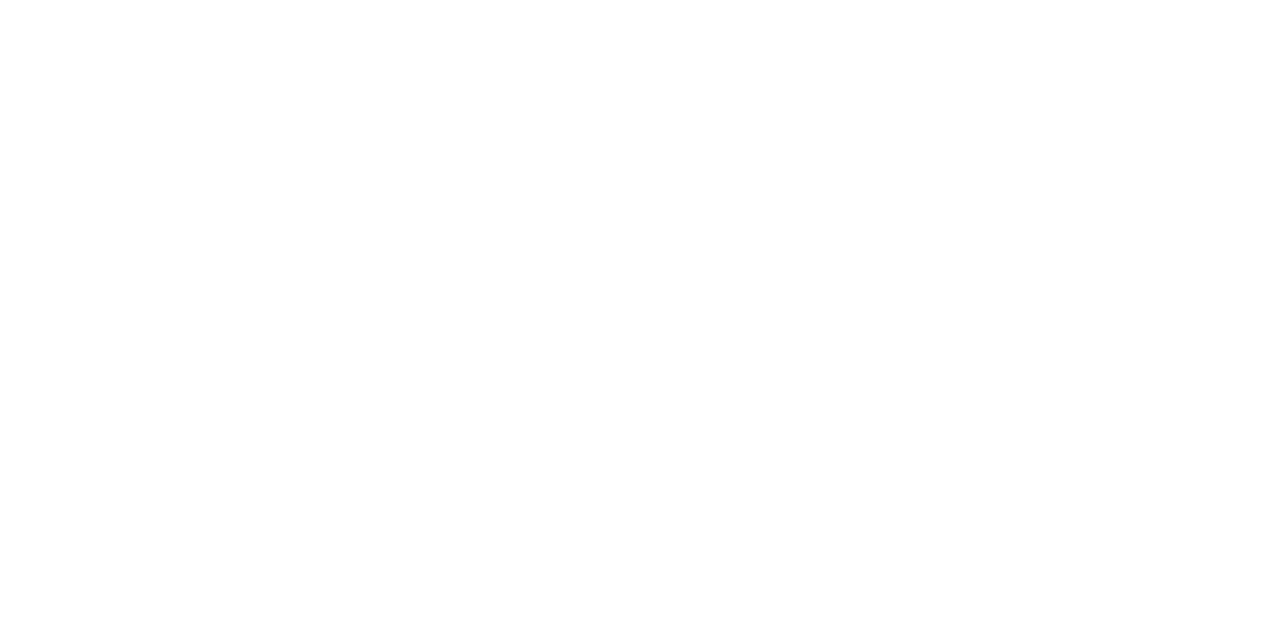
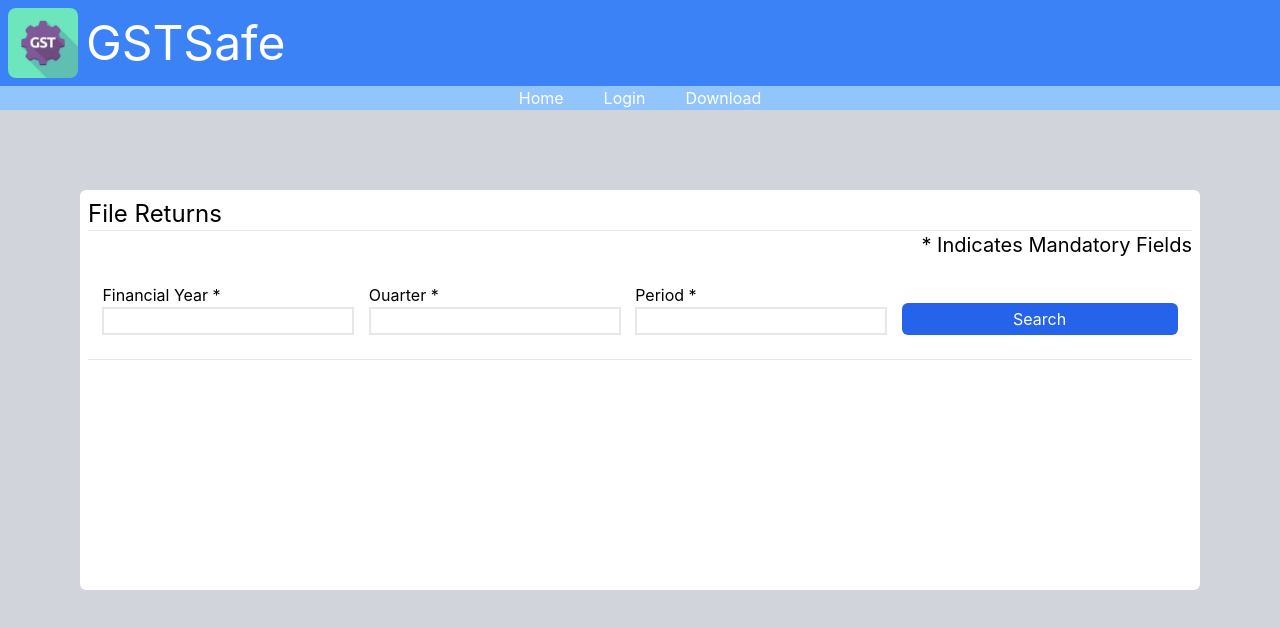
Before and after one commit to MohammedRiyazF/gstfiling_app, a React (Create React App) app: page /dashboard/index/1 in a window 1280 px wide. Before the commit this address had no page. Shown: the top 628 px of the page. Built offline with nearby package versions, Linux system fonts and the light colour scheme; no server answers.

Commit message:
completed till login page

```diff
--- a/package.json
+++ b/package.json
@@ -3,9 +3,11 @@
   "version": "0.1.0",
   "private": true,
   "dependencies": {
+    "@apollo/client": "^3.7.10",
     "@testing-library/jest-dom": "^5.16.5",
     "@testing-library/react": "^13.4.0",
     "@testing-library/user-event": "^13.5.0",
+    "bcryptjs-react": "^2.4.6",
     "react": "^18.2.0",
     "react-dom": "^18.2.0",
     "react-router-dom": "^6.8.1",
--- a/src/App.js
+++ b/src/App.js
@@ -17,7 +17,7 @@ export default function App() {
             <Route index element={<Home/>} />
             <Route path='/login' element={<Login/>} />
             <Route path='/download' element={<Downloads />} />
-            <Route path='/dashboard/index' element={<Dashboard/>} />
+            <Route path='/dashboard/index/:id' element={<Dashboard/>} />
             <Route path='/returns/gst_cmp_08/index' element={<Gstcmp08form/>} />
             <Route path='/returns/gst_cmp_02/index' element={<Gstcmp02form/>} />
             <Route path='/gstfiling' element={<Gstfiling/>} />
--- a/src/components/NavBar.jsx
+++ b/src/components/NavBar.jsx
@@ -5,8 +5,8 @@ const Navbar = () => {
   return (
     <nav className='flex-col justify-center gap-10 bg-blue-500 text-white'>
       <div className='h-3/4 flex items-center p-2 text-4xl text-white'>
-        <img src="gsticon.jpeg" alt="gst icon" width="70" className='rounded-lg mr-2' />
-        <h1>Goods and Service Tax</h1>
+        <img src="/gsticon.jpeg" alt="gst icon" width="70" className='rounded-lg mr-2' />
+        <h1>GSTSafe</h1>
       </div>
       <section className='flex justify-center gap-10 bg-blue-300 text-white'>
         <div>
--- a/src/modules/dashboard/components/dashboard.jsx
+++ b/src/modules/dashboard/components/dashboard.jsx
@@ -2,8 +2,8 @@ import React, { useState } from 'react'
 import Returns from '../../returns'
 
 
-const Dashboard = () => {
-
+const Dashboard = (props) => {
+  const {id} = props
   const [show, setShow] = useState(false)
   const handleClick =() => {
     setShow(!show)
--- a/src/modules/returns/components/gstcmp02form.jsx
+++ b/src/modules/returns/components/gstcmp02form.jsx
@@ -1,8 +1,8 @@
 import { gql, useMutation } from '@apollo/client';
 import React from 'react'
+import bcrypt from 'bcryptjs-react'
 
-
-const INSERT_FIRM = gql`mutation InsertCompositionDealers($isVerified: Boolean, $Category: Int, $Financial_Year: Int, $Address: String, $GSTIN: String, $Legal_Name: String, $Place: String, $Trade_Name: String) {
+const INSERT_FIRM = gql`mutation InsertCompositionDealers($isVerified: Boolean, $Category: Int, $Financial_Year: Int, $Address: String, $GSTIN: String, $Legal_Name: String, $Place: String, $Trade_Name: String, $Username: String!, $Password: String!) {
     insert_composition_dealers(objects: {
       GSTIN: $GSTIN,
       Legal_Name: $Legal_Name,
@@ -11,14 +11,17 @@ const INSERT_FIRM = gql`mutation InsertCompositionDealers($isVerified: Boolean,
       Category: $Category,
       Financial_Year: $Financial_Year,
       isVerified: $isVerified,
-      Place: $Place}) {
+      Place: $Place,
+      Username : $Username,
+      Password : $Password
+    }) {
       affected_rows
     }
   }
   `
 const Gstcmp02form = () => {
     var type;
-    const [insertFirm, {loading,data,error}] = useMutation(INSERT_FIRM, {
+    const [insertFirm, { loading, data, error }] = useMutation(INSERT_FIRM, {
         onCompleted(data) {
             alert("Successfully Registered !")
         },
@@ -27,7 +30,7 @@ const Gstcmp02form = () => {
         }
     })
 
-    if(loading) return <div className='bg-white flex justify-center items-center'>Submitting...</div>
+    if (loading) return <div className='bg-white flex justify-center items-center'>Submitting...</div>
 
     const handleChange = (event) => {
         type = event.target.value
@@ -44,24 +47,36 @@ const Gstcmp02form = () => {
         var isVerified = document.getElementById('verification').value
         var isSigned = document.getElementById('signature').value
         var allVerified = isDeclared && isVerified && isSigned ? true : false
+        var username = document.getElementById("user_name").value
         var place = document.getElementById('place').value
+        var password = document.getElementById("password").value
+        var confirmPassword = document.getElementById("confirm_password").value
+
+        if(username && (password === confirmPassword)) {
+            var salt = bcrypt.genSaltSync(10);
+            var hash = bcrypt.hashSync(password, salt);
+        } else if (password !== confirmPassword) {
+            alert('Password Mismatch!')
+        }
 
         insertFirm({
-            variables :{
-                GSTIN : gstin,
-                Legal_Name : legalname,
-                Trade_Name : tradename,
+            variables: {
+                GSTIN: gstin,
+                Legal_Name: legalname,
+                Trade_Name: tradename,
                 Address: address,
                 Category: category,
                 Financial_Year: financialYear,
                 isVerified: allVerified,
                 Place: place,
+                Username: username,
+                Password: hash
             }
         })
     }
 
     return (
-        <div className='flex flex-col bg-white w-full h-[85vh] p-2'>
+        <div className='flex flex-col bg-white w-full h-auto p-2'>
             <div>
                 <h2 className='text-center'>Application for opting <b>GST Composition Scheme</b></h2>
                 <p className='text-center'>Please fill out the details below to proceed!</p>
@@ -86,7 +101,20 @@ const Gstcmp02form = () => {
                     </div>
                     <div className='flex items-center justify-between gap-5'>
                         <label className='w-1/4'>Financial Year</label>
-                        <input id="financial_year" type='text' className='flex-1 p-2 border-2 rounded-md outline-none'  />
+                        <input id="financial_year" type='text' className='flex-1 p-2 border-2 rounded-md outline-none' />
+                    </div>
+                    <hr/>
+                    <div className='flex items-center justify-between gap-5'>
+                        <label className='w-1/4'>User Name</label>
+                        <input id="user_name" type='text' className='flex-1 p-2 border-2 rounded-md outline-none' />
+                    </div>
+                    <div className='flex items-center justify-between gap-5'>
+                        <label className='w-1/4'>Password</label>
+                        <input id="password" type='password' className='flex-1 p-2 border-2 rounded-md outline-none' />
+                    </div>
+                    <div className='flex items-center justify-between gap-5'>
+                        <label className='w-1/4'>Confirm New Password</label>
+                        <input id="confirm_password" type='password' className='flex-1 p-2 border-2 rounded-md outline-none' />
                     </div>
                     <section>
                         <div className='bg-gray-300 p-2'>
@@ -94,21 +122,21 @@ const Gstcmp02form = () => {
                         </div>
                         <div className='grid m-2' onChange={handleChange}>
                             <label>
-                                <input type="radio" name="category" value={1}/>Manufacturers,
-                                 other than Manufacturers of notified goods for which option is not available</label>
-                                 <br/>
+                                <input type="radio" name="category" value={1} />Manufacturers,
+                                other than Manufacturers of notified goods for which option is not available</label>
+                            <br />
                             <label>
-                                <input type="radio" name="category" value={2}/>Suppliers, making
+                                <input type="radio" name="category" value={2} />Suppliers, making
                                 supplies referred to in clause(b) of paragraph 6 of Schedule II</label>
-                                <br/>
+                            <br />
                             <label>
-                                <input type="radio" name="category" value={3}/>Any other supplier
+                                <input type="radio" name="category" value={3} />Any other supplier
                                 eligible for composition levy</label>
                         </div>
                         <div className='bg-gray-300 p-2'>
                             Composition Declaration *:
                         </div>
-                        <div>
+                        <div className="py-2">
                             <label>
                                 <input id="declaration" type="checkbox" name="category" /> I hereby declare that the aforesaid business shall abide
                                 by the conditions and restrictions specified for paying tax under section 10.
@@ -117,7 +145,7 @@ const Gstcmp02form = () => {
                         <div className='bg-gray-300 p-2'>
                             Verification:
                         </div>
-                        <div>
+                        <div className="py-2">
                             <label>
                                 <input id="verification" type="checkbox" name="category" /> I hereby solemnly affirm and declare that the information
                                 declared herein above is true to the best of my knowledge.
@@ -127,15 +155,15 @@ const Gstcmp02form = () => {
                     <section className="flex justify-around items-center">
                         <div className='flex items-center gap-2'>
                             <label>Name of Authorized Signatory</label>
-                            <input id="signature" type='text' className=" p-2 border-2 rounded-md outline-none"/>
+                            <input id="signature" type='text' className=" p-2 border-2 rounded-md outline-none" />
                         </div>
                         <div className='flex items-center gap-2'>
                             <label>Place</label>
-                            <input id="place" type='text' className=" p-2 border-2 rounded-md outline-none"/>
+                            <input id="place" type='text' className=" p-2 border-2 rounded-md outline-none" />
                         </div>
                     </section>
                     <section className='flex justify-end'>
-                        <input type='submit' className='bg-blue-600 text-white py-2 px-4 rounded'/>
+                        <input type='submit' className='bg-blue-600 text-white py-2 px-4 rounded' />
                     </section>
                 </form>
             </div>
--- a/src/modules/returns/components/mock.json
+++ b/src/modules/returns/components/mock.json
@@ -10,7 +10,7 @@
             "id": 2,
             "name": "GSTR4A",
             "title": "Auto Drafted details",
-            "isFiled" : false
+            "isFiled" : true
         }
     ],
     "gstcmp08" : [
--- a/src/pages/dashboard/index.jsx
+++ b/src/pages/dashboard/index.jsx
@@ -1,9 +1,32 @@
 import React from 'react'
 import Dashboard from '../../modules/dashboard/components/dashboard'
+import { useParams } from 'react-router-dom';
+import { gql, useQuery } from '@apollo/client';
+
+const FIRMDATA = gql`query credentials($id: Int!) {
+  composition_dealers(where: {id: {_eq: $id}}) {
+    id
+    GSTIN
+    Legal_Name
+    Trade_Name
+    Address
+    Financial_Year
+    Category
+    Place
+  }
+}
+`
 
 const Index = () => {
+  let { id } = useParams();
+  const {data} = useQuery(FIRMDATA, {
+    variables: {
+        id : id
+    }
+  })
+  console.log(data)
   return (
-    <Dashboard />
+    <Dashboard id={id} data={data}/>
   )
 }
 
--- a/src/pages/login.jsx
+++ b/src/pages/login.jsx
@@ -1,22 +1,31 @@
+import { gql, useQuery } from '@apollo/client';
 import React from 'react'
 import { useNavigate } from 'react-router-dom'
+import bcrypt from "bcryptjs-react";
+
+
+const CREDENTIALS =gql`query credentials {
+  composition_dealers {
+    id
+    Username
+    Password
+  }
+}
+`
+
 const Login = () => {
-
+  const {data} = useQuery(CREDENTIALS)
+  const credentials = data?.composition_dealers
   const navigate = useNavigate();
   const handleClick = (event) => {
+    event.stopPropagation()
     const username = document.getElementById('username').value
     const pass = document.getElementById('pass').value
-    if(event.target.value === 1) {
-      if(username === 'abc@gmail.com' && pass === 'abc123') {
-          navigate("/dashboard/index")
-      } else {
-        alert("Invalid Username or Password")
-      }
+    const temp = credentials.find((user) => username === user?.Username)
+    temp ?
+    bcrypt.compareSync(pass,temp?.Password) ? navigate(`/dashboard/index/${temp?.id}`) : alert("Wrong password !")
+    : alert("No matching users !")
     }
-    else {
-      navigate('/returns/gst_cmp_02/index')
-    }
-  }
   return (
     <div className='h-full flex justify-end border-2 bg-blue-600'>
       <div className="flex items-center bg-white w-2/4" >
```
Also changed, not shown: 1 other file (tests, documents, lock files or other folders).
